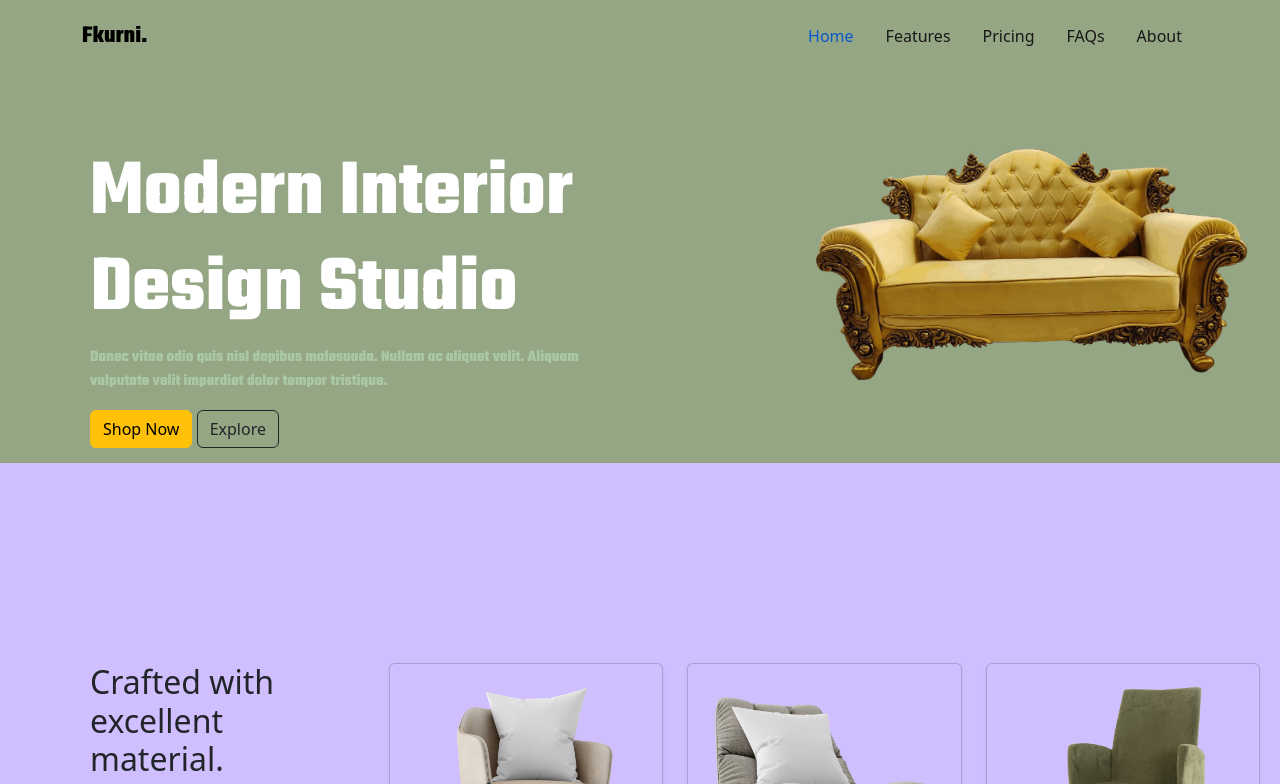
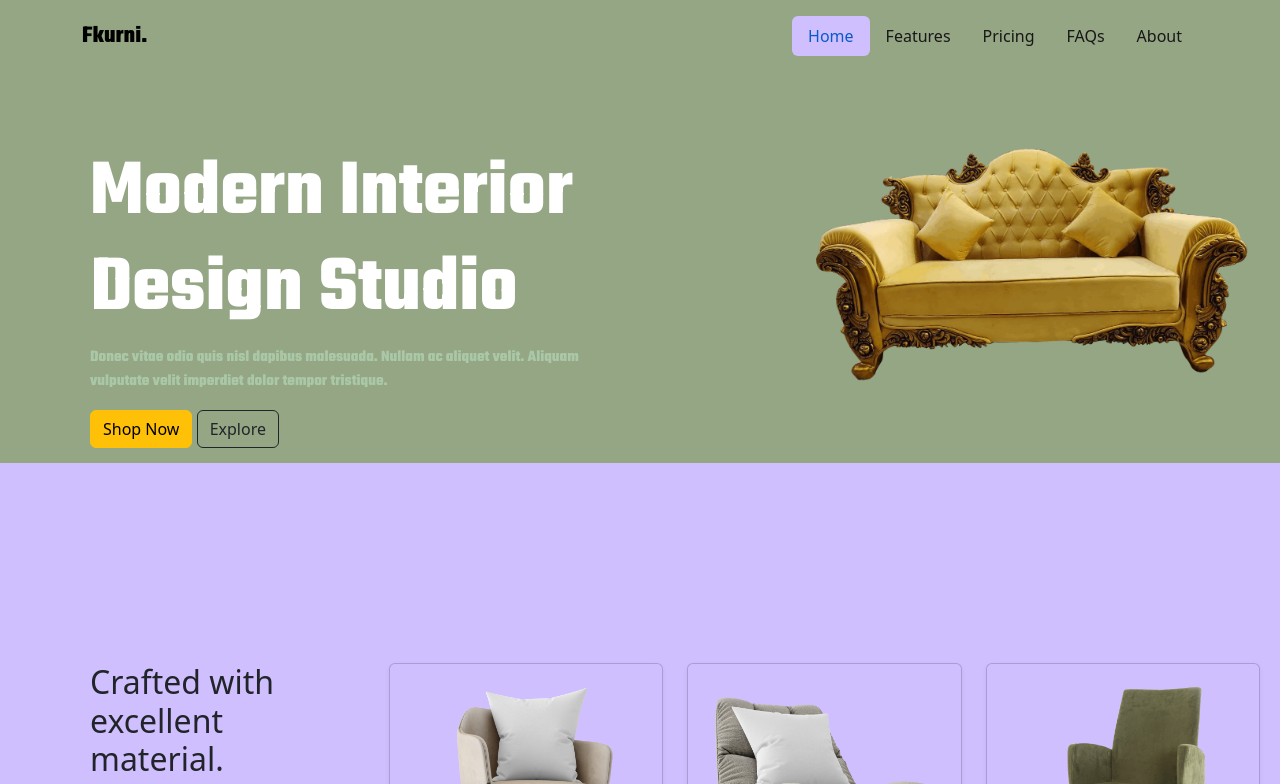
Before and after one commit to theRaj7/Modern-Interior-Design, a plain HTML site: page index.html in a window 1280 px wide. In both pictures the pointer is over the link "Home". Shown: the top 784 px of the page. Drawn offline with nearby package versions, Linux system fonts and the light colour scheme; a web font is replaced by a local one.

Commit message:
Update index.html

```diff
--- a/index.html
+++ b/index.html
@@ -28,6 +28,9 @@
         margin: 0;
       }
 
+      .nav-link:hover{
+        background-color:#d0bfff;
+      }
       .nav {
         background-color: #94A684;
       }
```
